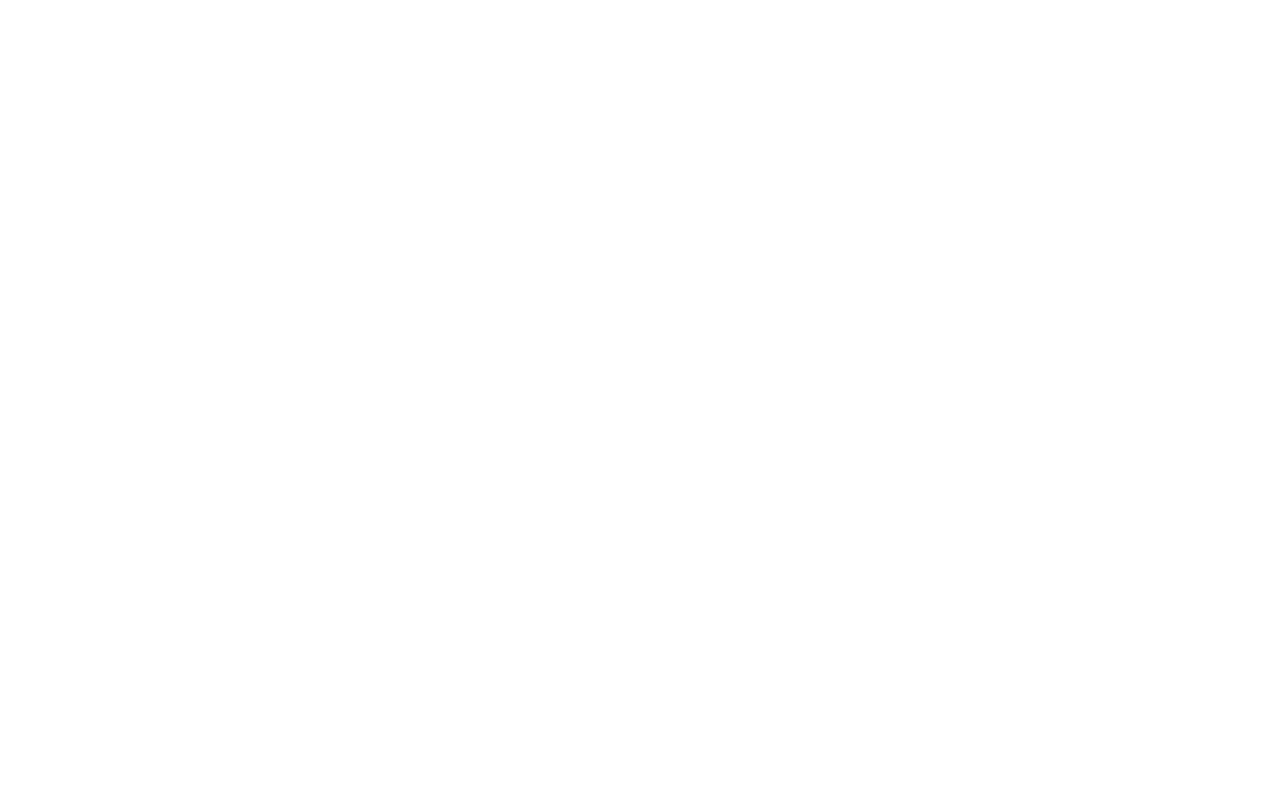
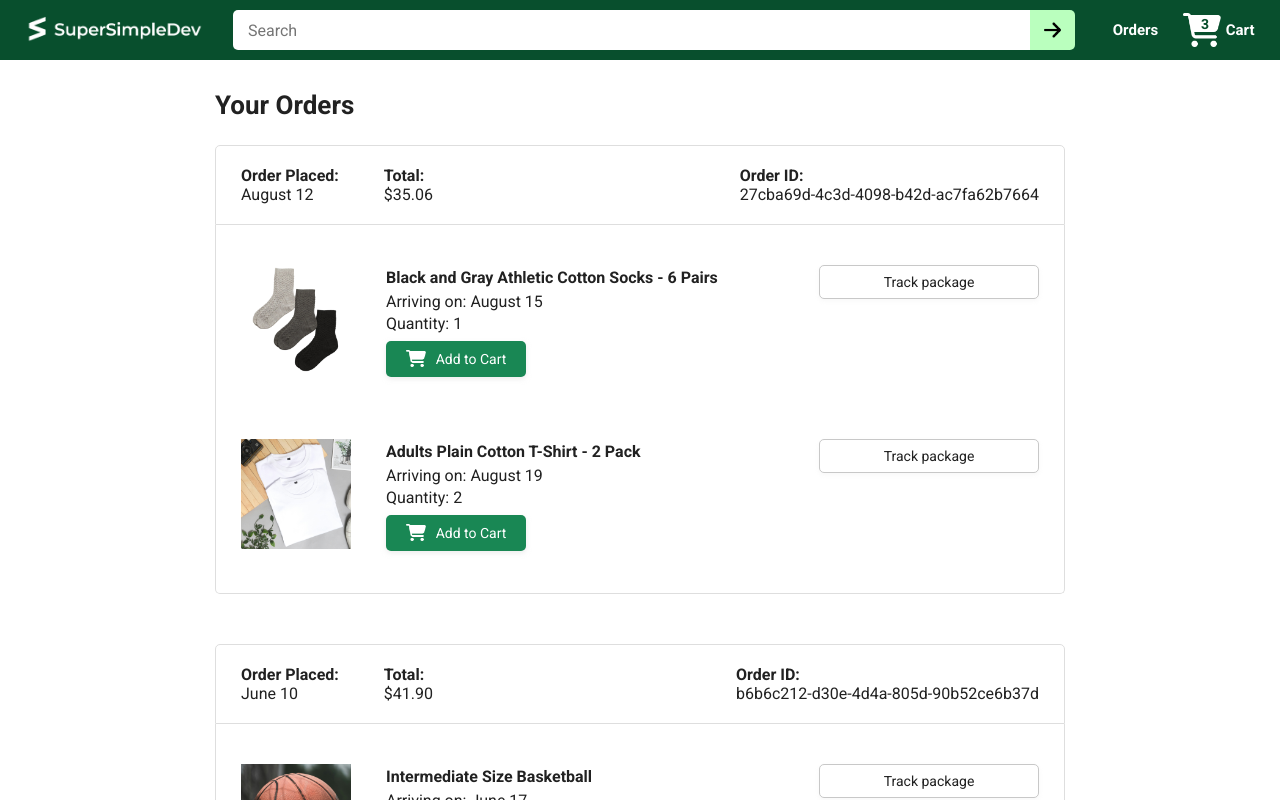
Before and after one commit to powerlet2020/React-Ecommerce, a React (Vite) app in the folder ecommerce-store/: page /orders in a window 1280 px wide. Before the commit this address had no page. Shown: the top 800 px of the page. Built offline with nearby package versions, Linux system fonts and the light colour scheme.

Commit message:
move orders page to react

```diff
--- a/ecommerce-store/src/App.jsx
+++ b/ecommerce-store/src/App.jsx
@@ -1,6 +1,7 @@
 import React from 'react'
 import HomePage from './Pages/HomePage'
 import CheckoutPage from './Pages/CheckoutPage'
+import OrdersPage from './Pages/OrdersPage'
 import { Routes, Route, Link } from 'react-router-dom'
 
 const App = () => {
@@ -9,6 +10,7 @@ const App = () => {
         <Routes>
           <Route index element={<HomePage />} />
           <Route path="/checkout" element={<CheckoutPage/>} />
+          <Route path="/orders" element={<OrdersPage />} />
         </Routes>
     </div>
   )
--- /dev/null
+++ b/ecommerce-store/src/Pages/OrdersPage.jsx
@@ -0,0 +1,180 @@
+import React from 'react'
+import './ordersPage.css'
+import './header.css'
+
+const OrdersPage = () => {
+  return (
+    <div>
+       <title>Orders</title>
+        <div className="header">
+      <div className="left-section">
+        <a href="/" className="header-link">
+          <img className="logo"
+            src="images/logo-white.png" />
+          <img className="mobile-logo"
+            src="images/mobile-logo-white.png" />
+        </a>
+      </div>
+
+      <div className="middle-section">
+        <input className="search-bar" type="text" placeholder="Search" />
+
+        <button className="search-button">
+          <img className="search-icon" src="images/icons/search-icon.png" />
+        </button>
+      </div>
+
+      <div className="right-section">
+        <a className="orders-link header-link" href="/orders">
+
+          <span className="orders-text">Orders</span>
+        </a>
+
+        <a className="cart-link header-link" href="/checkout">
+          <img className="cart-icon" src="images/icons/cart-icon.png" />
+          <div className="cart-quantity">3</div>
+          <div className="cart-text">Cart</div>
+        </a>
+      </div>
+    </div>
+
+    <div className="orders-page">
+      <div className="page-title">Your Orders</div>
+
+      <div className="orders-grid">
+        <div className="order-container">
+
+          <div className="order-header">
+            <div className="order-header-left-section">
+              <div className="order-date">
+                <div className="order-header-label">Order Placed:</div>
+                <div>August 12</div>
+              </div>
+              <div className="order-total">
+                <div className="order-header-label">Total:</div>
+                <div>$35.06</div>
+              </div>
+            </div>
+
+            <div className="order-header-right-section">
+              <div className="order-header-label">Order ID:</div>
+              <div>27cba69d-4c3d-4098-b42d-ac7fa62b7664</div>
+            </div>
+          </div>
+
+          <div className="order-details-grid">
+            <div className="product-image-container">
+              <img src="images/products/athletic-cotton-socks-6-pairs.jpg" />
+            </div>
+
+            <div className="product-details">
+              <div className="product-name">
+                Black and Gray Athletic Cotton Socks - 6 Pairs
+              </div>
+              <div className="product-delivery-date">
+                Arriving on: August 15
+              </div>
+              <div className="product-quantity">
+                Quantity: 1
+              </div>
+              <button className="buy-again-button button-primary">
+                <img className="buy-again-icon" src="images/icons/buy-again.png" />
+                <span className="buy-again-message">Add to Cart</span>
+              </button>
+            </div>
+
+            <div className="product-actions">
+              <a href="/tracking">
+                <button className="track-package-button button-secondary">
+                  Track package
+                </button>
+              </a>
+            </div>
+
+            <div className="product-image-container">
+              <img src="images/products/adults-plain-cotton-tshirt-2-pack-teal.jpg" />
+            </div>
+
+            <div className="product-details">
+              <div className="product-name">
+                Adults Plain Cotton T-Shirt - 2 Pack
+              </div>
+              <div className="product-delivery-date">
+                Arriving on: August 19
+              </div>
+              <div className="product-quantity">
+                Quantity: 2
+              </div>
+              <button className="buy-again-button button-primary">
+                <img className="buy-again-icon" src="images/icons/buy-again.png" />
+                <span className="buy-again-message">Add to Cart</span>
+              </button>
+            </div>
+
+            <div className="product-actions">
+              <a href="/tracking">
+                <button className="track-package-button button-secondary">
+                  Track package
+                </button>
+              </a>
+            </div>
+          </div>
+        </div>
+
+        <div className="order-container">
+
+          <div className="order-header">
+            <div className="order-header-left-section">
+              <div className="order-date">
+                <div className="order-header-label">Order Placed:</div>
+                <div>June 10</div>
+              </div>
+              <div className="order-total">
+                <div className="order-header-label">Total:</div>
+                <div>$41.90</div>
+              </div>
+            </div>
+
+            <div className="order-header-right-section">
+              <div className="order-header-label">Order ID:</div>
+              <div>b6b6c212-d30e-4d4a-805d-90b52ce6b37d</div>
+            </div>
+          </div>
+
+          <div className="order-details-grid">
+            <div className="product-image-container">
+              <img src="images/products/intermediate-composite-basketball.jpg" />
+            </div>
+
+            <div className="product-details">
+              <div className="product-name">
+                Intermediate Size Basketball
+              </div>
+              <div className="product-delivery-date">
+                Arriving on: June 17
+              </div>
+              <div className="product-quantity">
+                Quantity: 2
+              </div>
+              <button className="buy-again-button button-primary">
+                <img className="buy-again-icon" src="images/icons/buy-again.png" />
+                <span className="buy-again-message">Add to Cart</span>
+              </button>
+            </div>
+
+            <div className="product-actions">
+              <a href="/tracking">
+                <button className="track-package-button button-secondary">
+                  Track package
+                </button>
+              </a>
+            </div>
+          </div>
+        </div>
+      </div>
+    </div>
+    </div>
+  )
+}
+
+export default OrdersPage
```
Also changed, not shown: ecommerce-store/src/Pages/OrdersPage.css (renamed from ecommerce-store/starting-code/styles/pages/orders.css).
